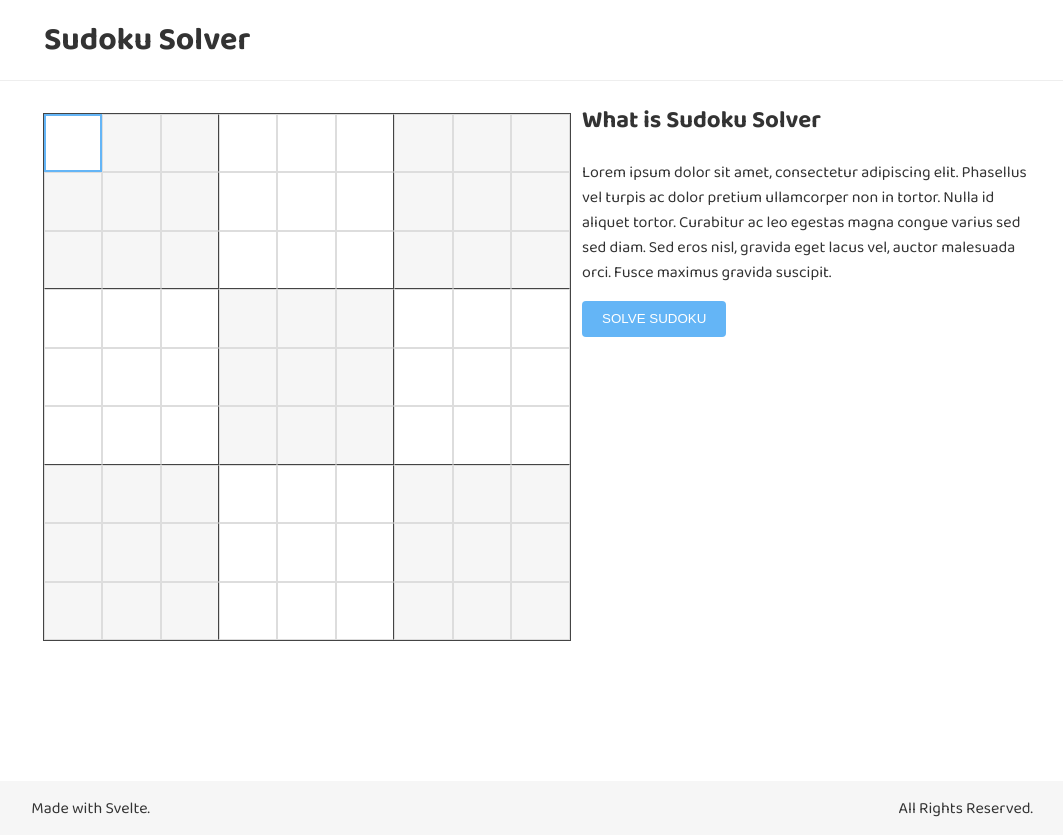
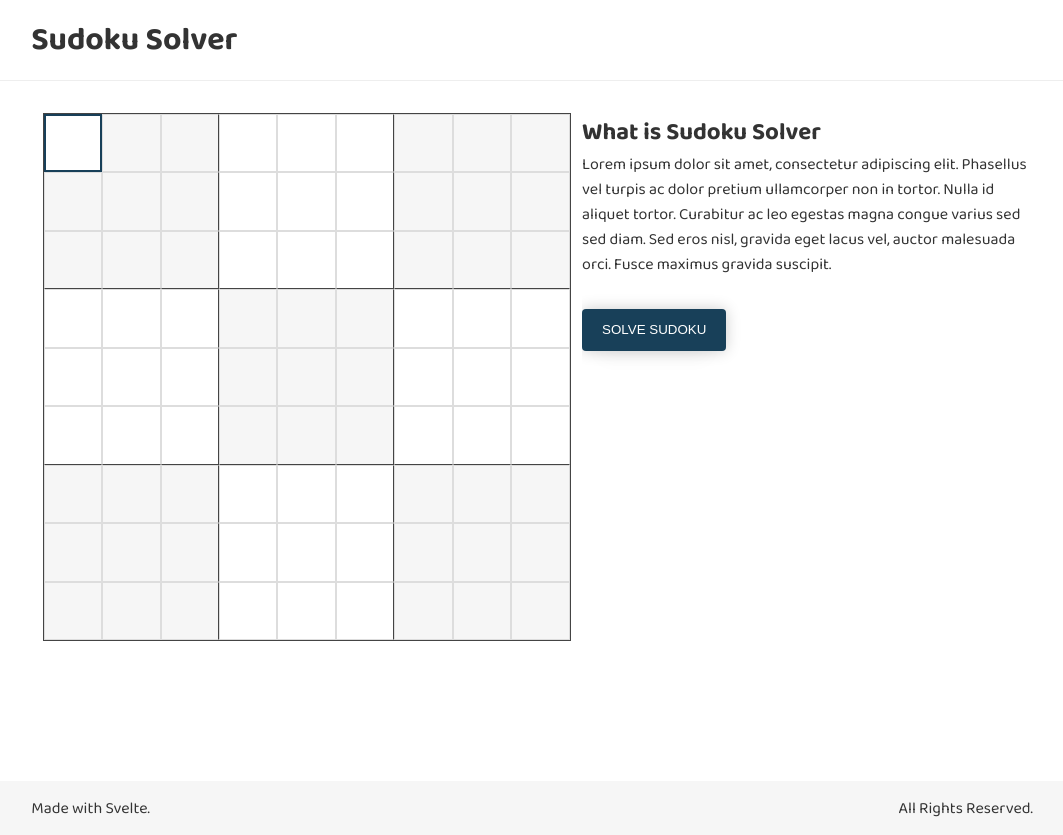
Before and after one commit to nikhilambre/sudoku, a Svelte app: page / in a window 1280 px wide. Shown: the whole page, without its empty margins (108-1171 px from the left). Built offline with nearby package versions, Linux system fonts and the light colour scheme.

Commit message:
component structur updated + Main comp added

```diff
--- a/public/global.css
+++ b/public/global.css
@@ -1,3 +1,12 @@
+*{
+	outline: none;
+	box-sizing: border-box;
+	margin: 0;
+    padding: 0;
+}
+*:focus, *:active{
+	outline: 0.01em solid #f6f6f6;
+}
 html, body {
 	position: relative;
 	width: 100%;
@@ -16,8 +25,8 @@
 -----------------------------------------*/
 @media (prefers-color-scheme: light) {
 	:root{
-		--primary-color: #64b5f6;
-		--secondary-color: #ffb74d;
+		--primary-color: #184059;
+		--secondary-color: #BF7B3F;
 		--contrast-text: #fff;
 
 		--text-primary: rgba(0, 0, 0, 0.87);
@@ -27,8 +36,8 @@
 
 @media (prefers-color-scheme: dark) {
 	:root{
-		--primary-color: #64b5f6;
-		--secondary-color: #ffb74d;
+		--primary-color: #184059;
+		--secondary-color: #BF7B3F;
 
 		--text-primary: #fff;
 		--text-secondary: rgba(255, 255, 255, 0.7);
@@ -51,15 +60,6 @@
 	-ms-flex-direction: column;
 	flex-direction: column
 }
-
-button{
-	cursor: pointer;
-	padding: 0.8em 1.5em;
-    border-radius: 0.3em;
-    border: none;
-    text-transform: uppercase;
-}
-
 
 
 @media only screen and (max-width: 1200px) {
--- a/src/App.svelte
+++ b/src/App.svelte
@@ -1,54 +1,67 @@
 <script>
-  import Button from "./components/Button.svelte";
   import Footer from "./components/Footer.svelte";
   import Header from "./components/Header.svelte";
+  import Main from "./components/Main.svelte";
   import Sudoku from "./components/Sudoku.svelte";
+  import SudokuData from "./components/SudokuData.svelte";
+  import { getAsciiCode, getValidatedKey } from "./utility";
+
+  let values = [
+    ["", "", "", "", "", "", "", "", ""],
+    ["", "", "", "", "", "", "", "", ""],
+    ["", "", "", "", "", "", "", "", ""],
+    ["", "", "", "", "", "", "", "", ""],
+    ["", "", "", "", "", "", "", "", ""],
+    ["", "", "", "", "", "", "", "", ""],
+    ["", "", "", "", "", "", "", "", ""],
+    ["", "", "", "", "", "", "", "", ""],
+    ["", "", "", "", "", "", "", "", ""],
+  ];
+  let errorArr = [
+    [0, 0, 0, 0, 0, 0, 0, 0, 0],
+    [0, 0, 0, 0, 0, 0, 0, 0, 0],
+    [0, 0, 0, 0, 0, 0, 0, 0, 0],
+    [0, 0, 0, 0, 0, 0, 0, 0, 0],
+    [0, 0, 0, 0, 0, 0, 0, 0, 0],
+    [0, 0, 0, 0, 0, 0, 0, 0, 0],
+    [0, 0, 0, 0, 0, 0, 0, 0, 0],
+    [0, 0, 0, 0, 0, 0, 0, 0, 0],
+    [0, 0, 0, 0, 0, 0, 0, 0, 0],
+  ];
+  let selectedX = 0;
+  let selectedY = 0;
+
+  const elementSelectHandler = (e) => {
+    selectedX = +e.target.parentNode.getAttribute("data-x");
+    selectedY = +e.target.parentNode.getAttribute("data-y");
+  };
+
+  const keyDownHandler = (evt) => {
+    if (getAsciiCode(evt) === 18) return;
+    let data = getValidatedKey(evt, selectedX, selectedY, values, errorArr);
+
+    errorArr[selectedX][selectedY] = data.err;
+    selectedX = data.x;
+    selectedY = data.y;
+    document.querySelector(`#sudo${selectedX}${selectedY} input`).focus();
+
+    values[selectedX][selectedY] = !!data.val ? Number(data.val) : "";
+  };
+
+  const solveSudoku = () => {
+    console.log("start solving sudoku");
+  };
 </script>
 
-<style>
-  .main {
-    min-height: 700px;
-  }
-  .sudoku {
-    width: 55%;
-  }
-  .sudoku-response {
-    width: 45%;
-    overflow-y: scroll;
-    -ms-overflow-style: none;
-    scrollbar-width: none;
-  }
-  .sudoku-response::-webkit-scrollbar {
-    display: none;
-  }
-</style>
-
 <Header />
-<main class="main-wrap">
-  <div class="container">
-    <div class="main fx">
-      <div class="sudoku">
-        <Sudoku />
-      </div>
-
-      <div class="sudoku-response">
-        <section class="intro">
-          <h2 class="intro-h2">What is Sudoku Solver</h2>
-          <p class="intro-p">
-            Lorem ipsum dolor sit amet, consectetur adipiscing elit. Phasellus
-            vel turpis ac dolor pretium ullamcorper non in tortor. Nulla id
-            aliquet tortor. Curabitur ac leo egestas magna congue varius sed sed
-            diam. Sed eros nisl, gravida eget lacus vel, auctor malesuada orci.
-            Fusce maximus gravida suscipit.
-          </p>
-        </section>
-        <section>
-          <Button type="primary" flat={true} inverse={false}>
-            Solve Sudoku
-          </Button>
-        </section>
-      </div>
-    </div>
-  </div>
-</main>
+<Main>
+  <Sudoku
+    on:click={elementSelectHandler}
+    on:keydown={keyDownHandler}
+    {values}
+    {errorArr}
+    {selectedX}
+    {selectedY} />
+  <SudokuData on:click={solveSudoku} />
+</Main>
 <Footer />
--- a/src/components/Button.svelte
+++ b/src/components/Button.svelte
@@ -5,13 +5,21 @@
 </script>
 
 <style>
+  .button {
+    color: var(--contrast-text);
+    cursor: pointer;
+    padding: 1em 1.5em;
+    border-radius: 0.3em;
+    border: none;
+    text-transform: uppercase;
+    box-shadow: 0 20px 20px -20px rgba(0, 0, 0, 0.3),
+      0 0 15px rgba(0, 0, 0, 0.2);
+  }
   .primary {
     background-color: var(--primary-color);
-    color: var(--contrast-text);
   }
   .secondary {
     background-color: var(--secondary-color);
-    color: var(--contrast-text);
   }
   .inverse {
     background-color: transparent;
@@ -22,6 +30,6 @@
   }
 </style>
 
-<button class={type} class:flat class:inverse>
+<button tabindex="0" class={'button ' + type} class:flat class:inverse on:click>
   <slot />
 </button>
--- a/src/components/Header.svelte
+++ b/src/components/Header.svelte
@@ -8,7 +8,7 @@
   }
   .logo-title {
     margin: 0;
-    padding: 0.4em;
+    padding: 0.4em 0;
   }
 </style>
 
--- /dev/null
+++ b/src/components/Main.svelte
@@ -0,0 +1,16 @@
+<script>
+</script>
+
+<style>
+    .main {
+        min-height: 700px;
+    }
+</style>
+
+<main class="main-wrap">
+    <div class="container">
+        <div class="main fx">
+            <slot />
+        </div>
+    </div>
+</main>
--- a/src/components/Sudoku.svelte
+++ b/src/components/Sudoku.svelte
@@ -1,56 +1,21 @@
 <script>
-  import { getAsciiCode, getValidatedKey } from "./../utility";
   import { onMount } from "svelte";
-  let values = [
-    ["", "", "", "", "", "", "", "", ""],
-    ["", "", "", "", "", "", "", "", ""],
-    ["", "", "", "", "", "", "", "", ""],
-    ["", "", "", "", "", "", "", "", ""],
-    ["", "", "", "", "", "", "", "", ""],
-    ["", "", "", "", "", "", "", "", ""],
-    ["", "", "", "", "", "", "", "", ""],
-    ["", "", "", "", "", "", "", "", ""],
-    ["", "", "", "", "", "", "", "", ""],
-  ];
-  let errorArr = [
-    [0, 0, 0, 0, 0, 0, 0, 0, 0],
-    [0, 0, 0, 0, 0, 0, 0, 0, 0],
-    [0, 0, 0, 0, 0, 0, 0, 0, 0],
-    [0, 0, 0, 0, 0, 0, 0, 0, 0],
-    [0, 0, 0, 0, 0, 0, 0, 0, 0],
-    [0, 0, 0, 0, 0, 0, 0, 0, 0],
-    [0, 0, 0, 0, 0, 0, 0, 0, 0],
-    [0, 0, 0, 0, 0, 0, 0, 0, 0],
-    [0, 0, 0, 0, 0, 0, 0, 0, 0],
-  ];
-  let selectedX = 0;
-  let selectedY = 0;
+
+  export let values;
+  export let errorArr;
+  export let selectedX;
+  export let selectedY;
 
   onMount(() => {
     document.querySelector("#sudo00 input").focus();
   });
-
-  const elementSelectHandler = (e) => {
-    selectedX = +e.target.parentNode.getAttribute("data-x");
-    selectedY = +e.target.parentNode.getAttribute("data-y");
-  };
-
-  const keyDownHandler = (evt) => {
-    if (getAsciiCode(evt) === 18) return;
-    let data = getValidatedKey(evt, selectedX, selectedY, values, errorArr);
-
-    errorArr[selectedX][selectedY] = data.err;
-    selectedX = data.x;
-    selectedY = data.y;
-    document.querySelector(`#sudo${selectedX}${selectedY} input`).focus();
-
-    console.log("res", selectedX, selectedY, data, evt, values, !!data.val);
-    values[selectedX][selectedY] = !!data.val ? Number(data.val) : "";
-  };
 </script>
 
 <style>
   .sudoku-wrap {
+    width: 55%;
+  }
+  .sudoku {
     width: 33em;
     height: 33em;
     padding: 0;
@@ -115,10 +80,11 @@
 </style>
 
 <div class="sudoku-wrap">
+  <div class="sudoku">
     {#each Array(9) as _, i}
       {#each Array(9) as _, j}
         <div
-        on:click={elementSelectHandler}
+          on:click
           id={'sudo' + i + j}
           class={(selectedX === i && selectedY === j ? 'active ' : '') + (errorArr[i][j] === true ? 'error ' : '') + 'sudoku-elem sudo' + i + j + ' sudoBox' + Math.floor((i + 3) / 3) + Math.floor((j + 3) / 3) + ' x' + i + ' y' + j}
           data-x={i}
@@ -129,9 +95,10 @@
           <input
             class="elem-input"
             maxlength="1"
-          on:keydown={keyDownHandler}
+            on:keydown
             bind:value={values[i][j]} />
         </div>
       {/each}
     {/each}
   </div>
+</div>
--- /dev/null
+++ b/src/components/SudokuData.svelte
@@ -0,0 +1,36 @@
+<script>
+    import Button from "./Button.svelte";
+</script>
+
+<style>
+    .sudoku-response {
+        width: 45%;
+        overflow-y: scroll;
+        -ms-overflow-style: none;
+        scrollbar-width: none;
+    }
+    .sudoku-response::-webkit-scrollbar {
+        display: none;
+    }
+    .intro {
+        margin: 2em auto;
+    }
+</style>
+
+<div class="sudoku-response">
+    <section class="intro">
+        <h2 class="intro-h2" tabindex="0">What is Sudoku Solver</h2>
+        <p class="intro-p" tabindex="0">
+            Lorem ipsum dolor sit amet, consectetur adipiscing elit. Phasellus
+            vel turpis ac dolor pretium ullamcorper non in tortor. Nulla id
+            aliquet tortor. Curabitur ac leo egestas magna congue varius sed sed
+            diam. Sed eros nisl, gravida eget lacus vel, auctor malesuada orci.
+            Fusce maximus gravida suscipit.
+        </p>
+    </section>
+    <section>
+        <Button type="primary" flat={false} inverse={false} on:click>
+            Solve Sudoku
+        </Button>
+    </section>
+</div>
--- a/src/components/SudokuElem.svelte
+++ /dev/null
@@ -1,22 +0,0 @@
-<script>
-  export let x = 0;
-  export let y = 0;
-  export let boxX = 0;
-  export let boxY = 0;
-  export let value = 0;
-</script>
-
-<style>
-  .elem {
-    width: 100%;
-    height: 100%;
-    font-size: 1.6em;
-    text-align: center;
-    line-height: 2.5em;
-    box-sizing: border-box;
-  }
-</style>
-
-<div class="elem" data-x={x} data-y={y} data-boxX={boxX} data-boxY={boxY}>
-  {value}
-</div>
```
Lines whose indentation alone changed are shown as unchanged.
